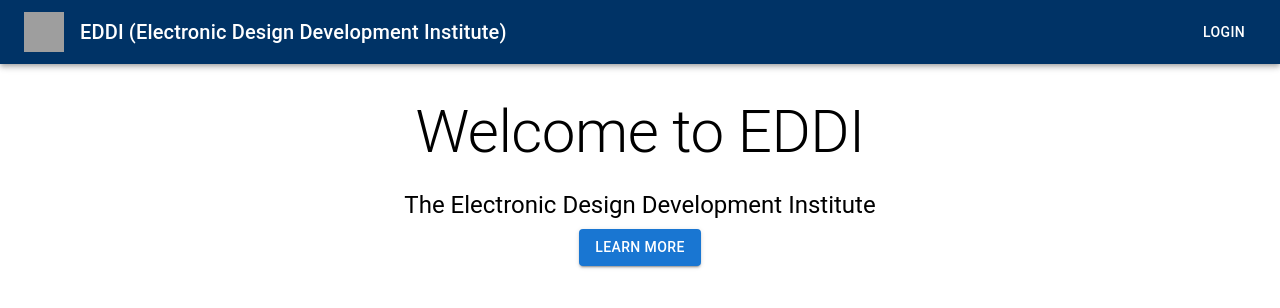
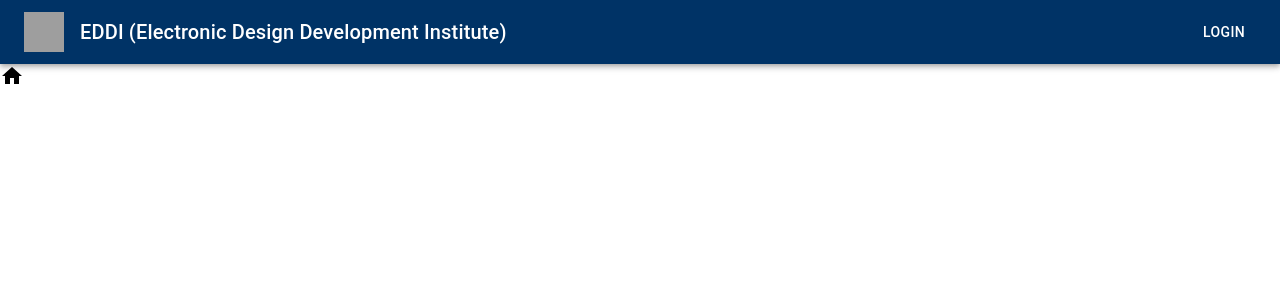
Before and after one commit to silenc3502/EDDI-React-Home, a React (Create React App) app: page / in a window 1280 px wide. Shown: the top 308 px of the page. Built offline with nearby package versions, Linux system fonts and the light colour scheme; grey boxes are pictures that could not be loaded.

Commit message:
feat: Main Router와 Home Router를 연결합니다 [EHFR-4]

```diff
--- a/package.json
+++ b/package.json
@@ -14,6 +14,7 @@
     "@types/node": "^16.18.108",
     "@types/react": "^18.3.5",
     "@types/react-dom": "^18.3.0",
+    "@types/react-router-dom": "^5.3.3",
     "react": "^18.3.1",
     "react-dom": "^18.3.1",
     "react-router-dom": "^6.26.1",
--- a/src/App.tsx
+++ b/src/App.tsx
@@ -3,12 +3,13 @@ import NavigationBar from "./ui/bar/NavigationBar";
 
 import './App.css';
 import HomePage from "./home/pages/HomePage";
+import MainRouter from "./router/MainRouter";
 
 const App: React.FC = () => {
   return (
     <div>
       <NavigationBar />
-      <HomePage/>
+      <MainRouter/>
     </div>
   );
 };
--- /dev/null
+++ b/src/home/routes/HomeRoutes.tsx
@@ -0,0 +1,13 @@
+import React from 'react';
+import { Routes, Route } from 'react-router-dom';
+import { Home } from "@mui/icons-material";
+
+const HomeRoutes: React.FC = () => {
+    return (
+        <Routes>
+            <Route path="/" element={<Home />} />
+        </Routes>
+    );
+};
+
+export default HomeRoutes;
--- /dev/null
+++ b/src/router/MainRouter.tsx
@@ -0,0 +1,14 @@
+import React from 'react';
+import { BrowserRouter } from 'react-router-dom';
+import HomeRoutes from "../home/routes/HomeRoutes";
+
+
+const MainRouter: React.FC = () => {
+    return (
+        <BrowserRouter>
+            <HomeRoutes/>
+        </BrowserRouter>
+    );
+};
+
+export default MainRouter;
--- a/tsconfig.json
+++ b/tsconfig.json
@@ -1,6 +1,6 @@
 {
   "compilerOptions": {
-    "target": "es5",
+    "target": "es6",
     "lib": [
       "dom",
       "dom.iterable",
```
Also changed, not shown: 1 other file (tests, documents, lock files or other folders).
